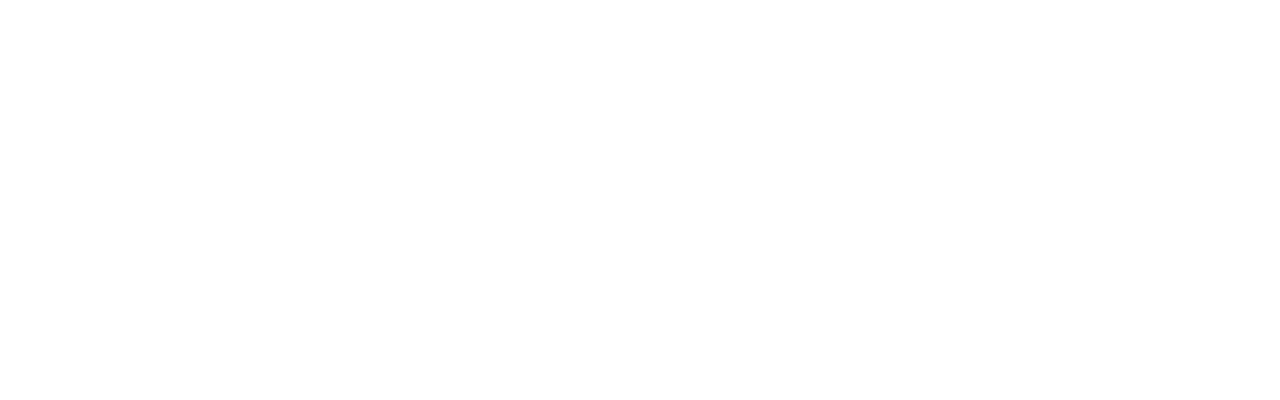
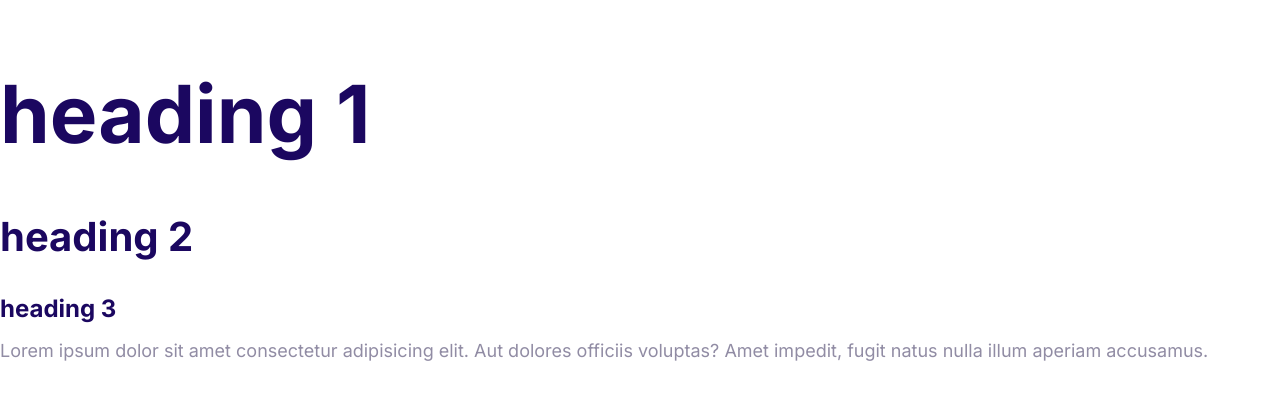
Before and after one commit to miladsoufi/myfirstwebsite, a plain HTML site: page index.html in a window 1280 px wide. Drawn offline with Linux system fonts and the light colour scheme.

```diff
--- a/css/styles.css
+++ b/css/styles.css
@@ -5,3 +5,43 @@
 --color-headings:#1b0760;
 --color-body:#918ca4;
 }
+html{
+    font-size: 62.5%;
+}
+body{
+    font-family: inter ,Impact, Haettenschweiler, 'Arial Narrow Bold', sans-serif;
+    font-size: 2.4rem;
+    line-height: 1.5;
+    color: var(--color-body)
+}
+h1,h2,h3{
+    color: var(--color-headings);
+    margin-bottom: 1rem;
+}
+h1{
+    font-size: 7rem;
+}
+h2{
+    font-size: 4rem;
+}
+h3{
+    font-size: 3rem;
+
+}
+p{
+    margin-top: 0;
+}
+@media screen and (min-width:1024px) {
+    p{
+        font-size: 1.8rem;
+    }
+    h1{
+        font-size: 8rem;
+    }
+    h2{
+        font-size: 4rem;
+    }
+    h3{
+        font-size: 2.4rem;
+    }
+}
--- a/index.html
+++ b/index.html
@@ -5,10 +5,17 @@
     <meta http-equiv="X-UA-Compatible" content="IE=edge">
     <meta name="viewport" content="width=device-width, initial-scale=1.0">
     <title>Document</title>
+    <link rel="preconnect" href="https://fonts.googleapis.com">
+<link rel="preconnect" href="https://fonts.gstatic.com" crossorigin>
+<link href="https://fonts.googleapis.com/css2?family=Inter:wght@400;700&display=swap" rel="stylesheet">
     <link rel="stylesheet" href="/css/normalize.css">
     <link rel="stylesheet" href="/css/styles.css">
+
 </head>
 <body>
-
+    <h1>heading 1</h1>
+    <h2>heading 2</h2>
+    <h3>heading 3</h3>
+    <p>Lorem ipsum dolor sit amet consectetur adipisicing elit. Aut dolores officiis voluptas? Amet impedit, fugit natus nulla illum aperiam accusamus.</p>
 </body>
 </html>
```
